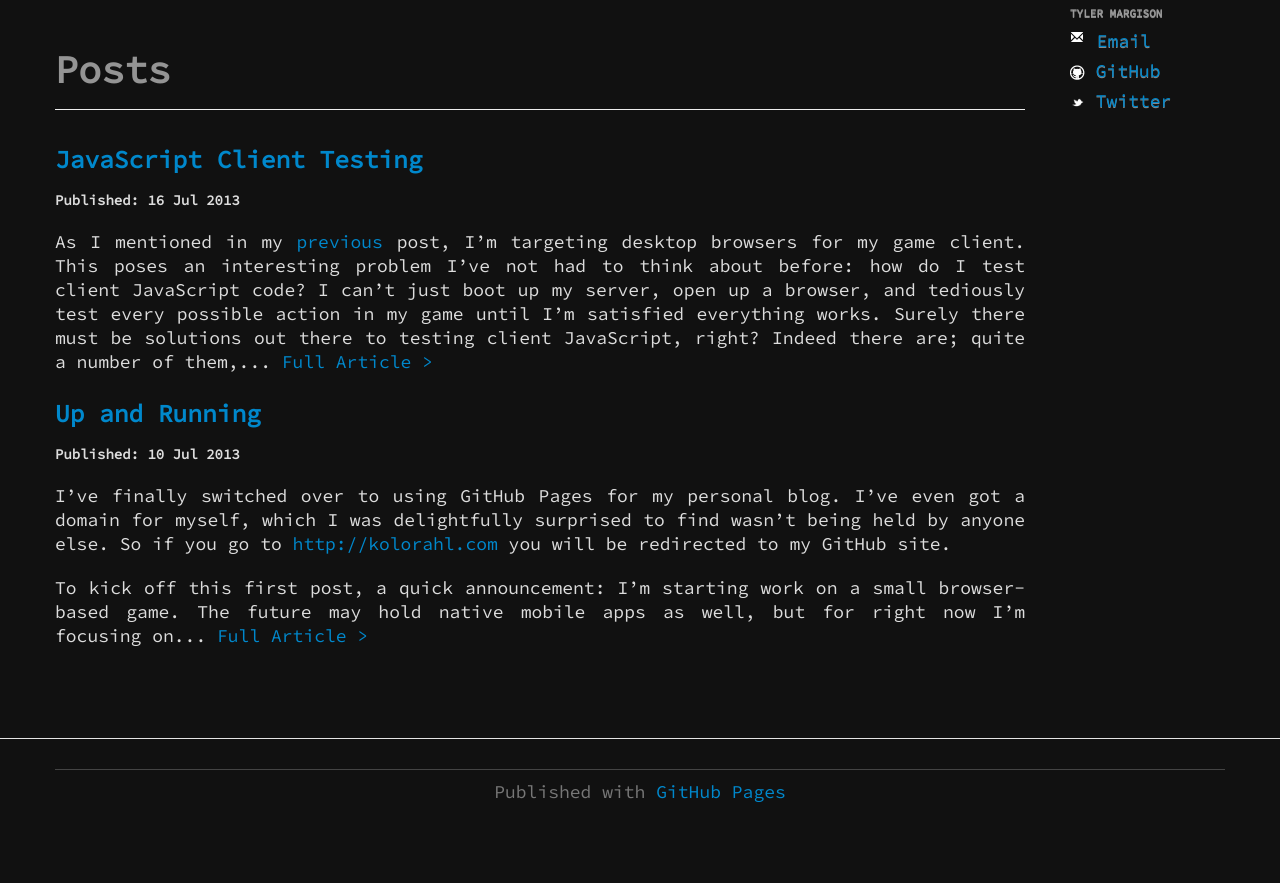
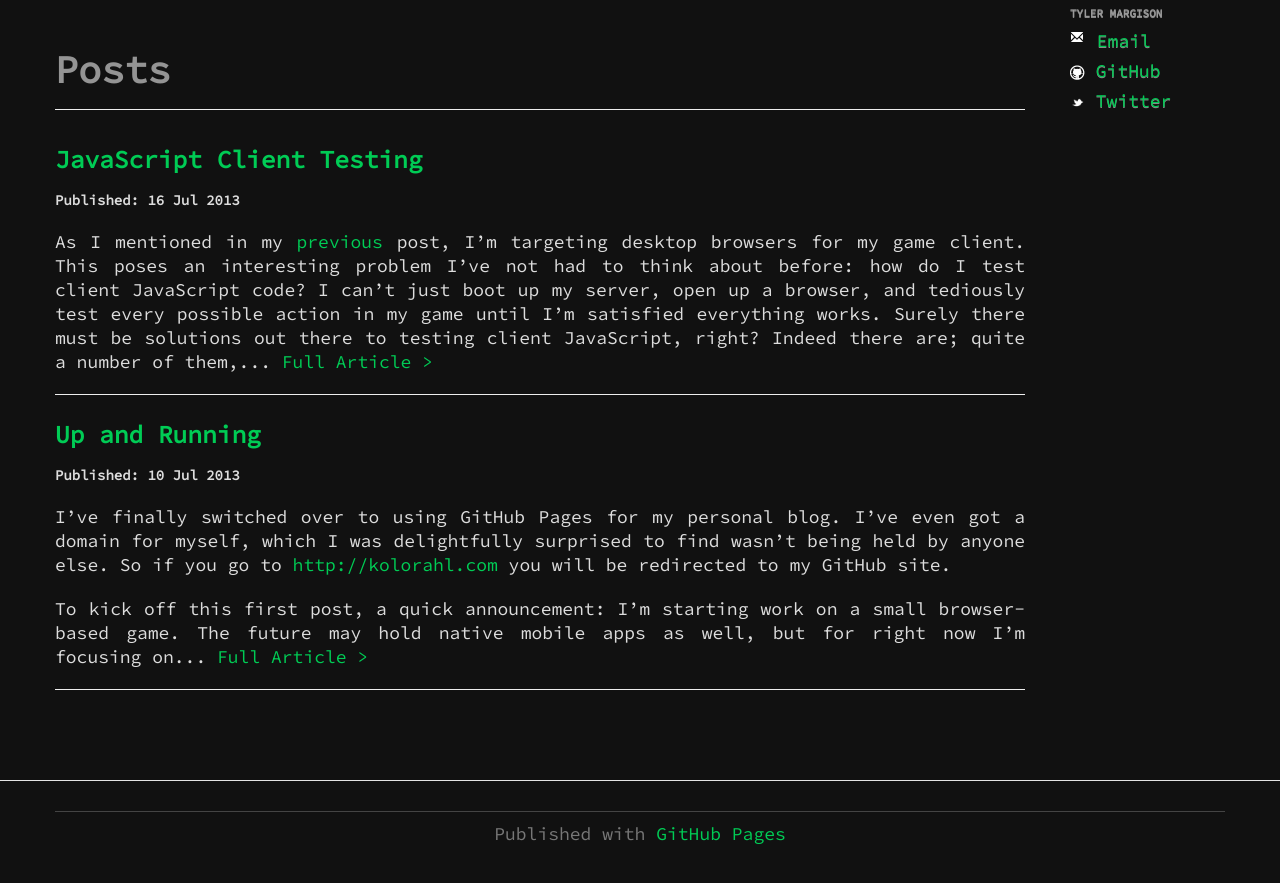
Before and after one commit to kolorahl/kolorahl.github.io, a Jekyll site: the page built from index.html, in a window 1280 px wide and 1117 px high. Shown: the part 231-1114 px from the top of the window. Built offline with Jekyll 4.4.1, drawn with Linux system fonts in a browser that asks for light colours; nearby versions of some CDN libraries; Markdown is read by kramdown in place of the engine named in the settings.

Commit message:
Improve style, specifically link coloring

```diff
--- a/css/blog.css
+++ b/css/blog.css
@@ -5,6 +5,14 @@ html, body, .footer {
   font-size: 18px;
   line-height: 24px;
   text-align: justify;
+}
+
+a, a:visited {
+  color: #00cc55;
+}
+
+a:hover, a:focus {
+  color: #009C41;
 }
 
 p {
@@ -55,3 +63,8 @@ blockquote {
   margin: 20px 0 20px 20px;
   border-left: 5px solid #eee;
 }
+
+.post-preview {
+  margin-bottom: 20px;
+  border-bottom: 1px solid #eee;
+}
```
